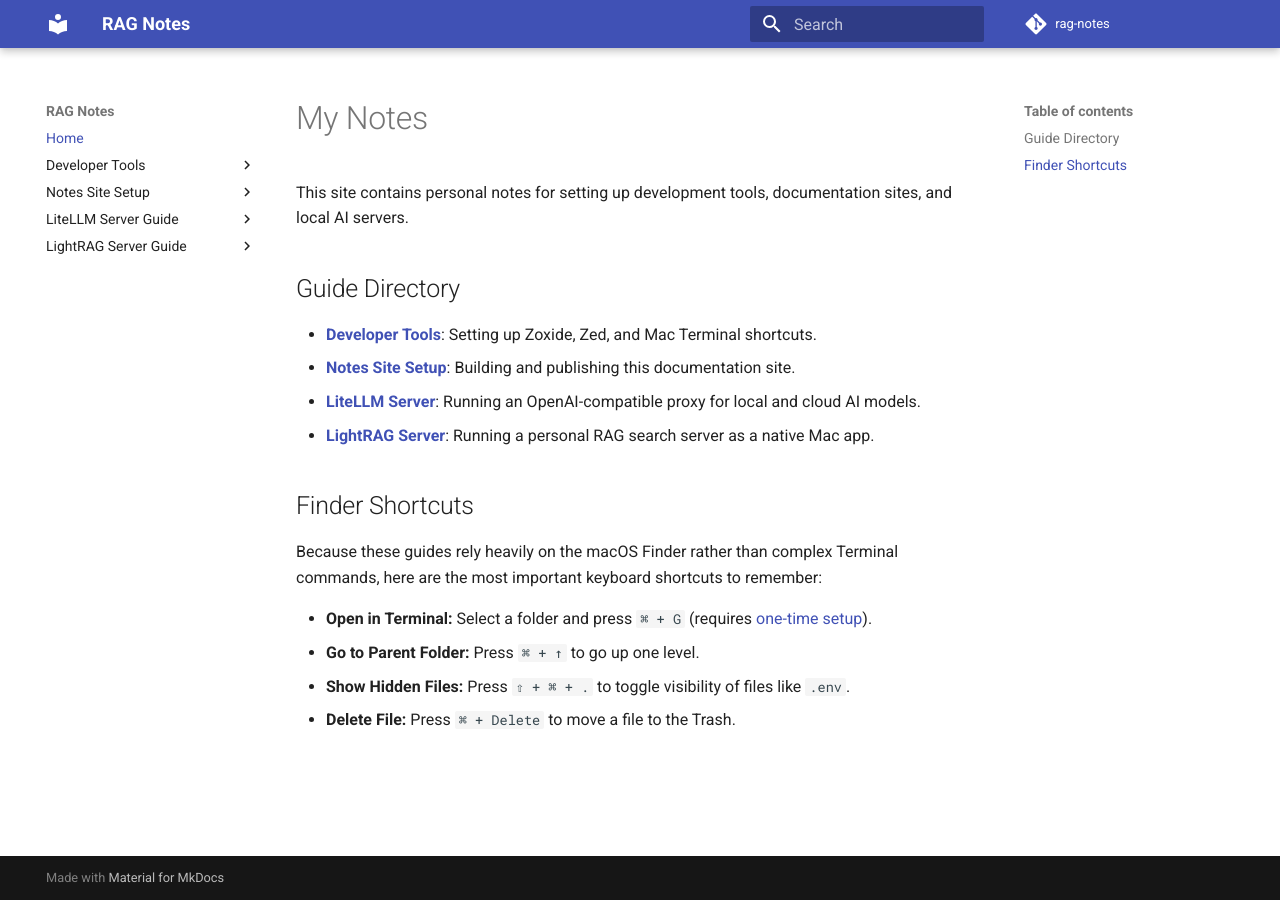
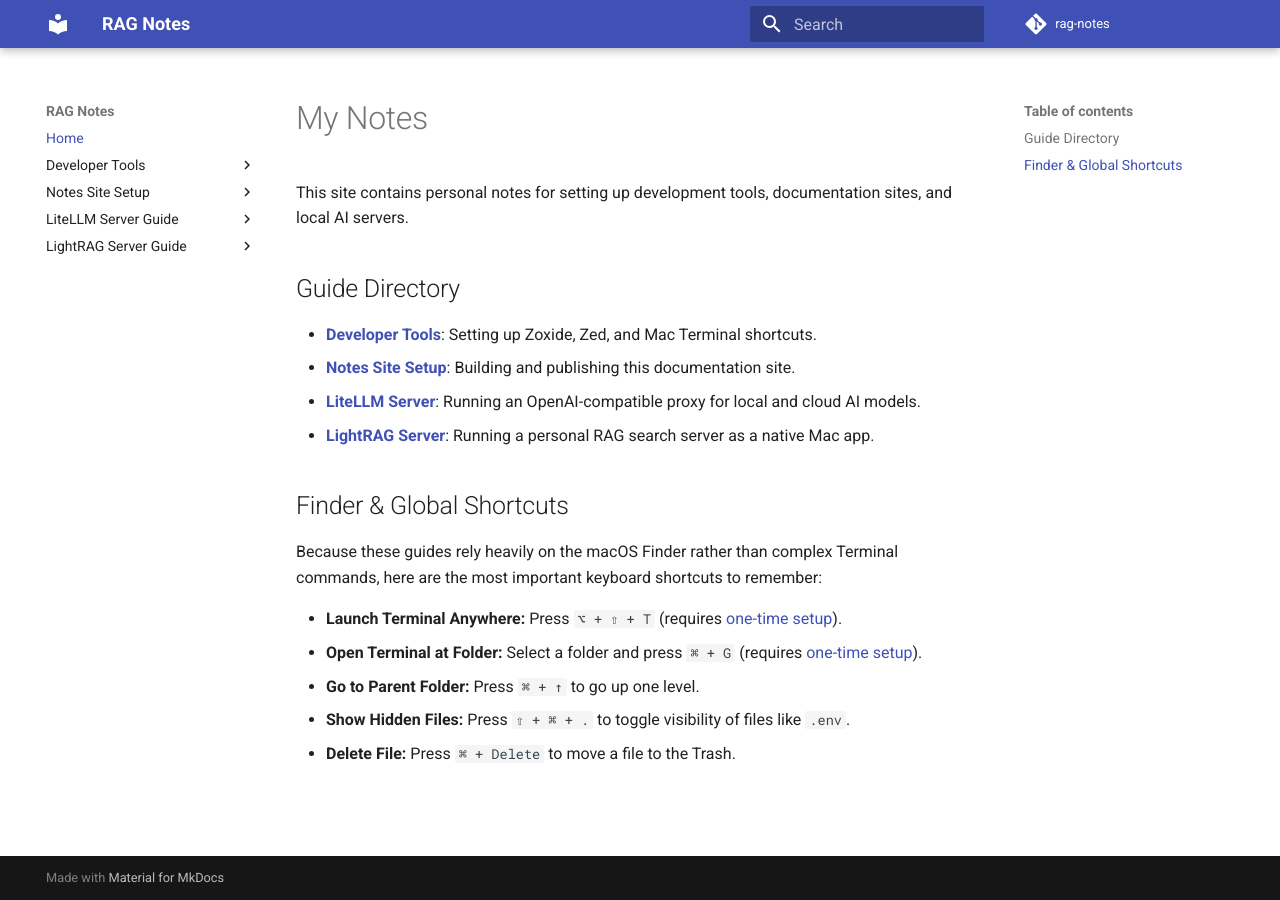
Before and after one commit to kbhatiya999/rag-notes, an MkDocs documentation site: the page built from docs/index.md, in a window 1280 px wide. Built offline with MkDocs 1.6.1 and Material for MkDocs 9.7.7, drawn with Linux system fonts in a browser that asks for light colours; comment, search, counter and statistics services are not loaded.

Commit message:
Added the new global terminal shortcut to the website home page list.

```diff
--- a/docs/index.md
+++ b/docs/index.md
@@ -9,11 +9,12 @@
 - **[LiteLLM Server](litellm/1-what-is-litellm.md)**: Running an OpenAI-compatible proxy for local and cloud AI models.
 - **[LightRAG Server](lightrag-server/1-introduction.md)**: Running a personal RAG search server as a native Mac app.
 
-## Finder Shortcuts
+## Finder & Global Shortcuts
 
 Because these guides rely heavily on the macOS Finder rather than complex Terminal commands, here are the most important keyboard shortcuts to remember:
 
-- **Open in Terminal:** Select a folder and press `⌘ + G` (requires [one-time setup](dev-tools/mac-terminal-shortcuts.md#2-open-terminal-at-folder)).
+- **Launch Terminal Anywhere:** Press `⌥ + ⇧ + T` (requires [one-time setup](dev-tools/mac-terminal-shortcuts.md#1-global-terminal-shortcut)).
+- **Open Terminal at Folder:** Select a folder and press `⌘ + G` (requires [one-time setup](dev-tools/mac-terminal-shortcuts.md#2-open-terminal-at-folder)).
 - **Go to Parent Folder:** Press `⌘ + ↑` to go up one level.
 - **Show Hidden Files:** Press `⇧ + ⌘ + .` to toggle visibility of files like `.env`.
 - **Delete File:** Press `⌘ + Delete` to move a file to the Trash.
```
